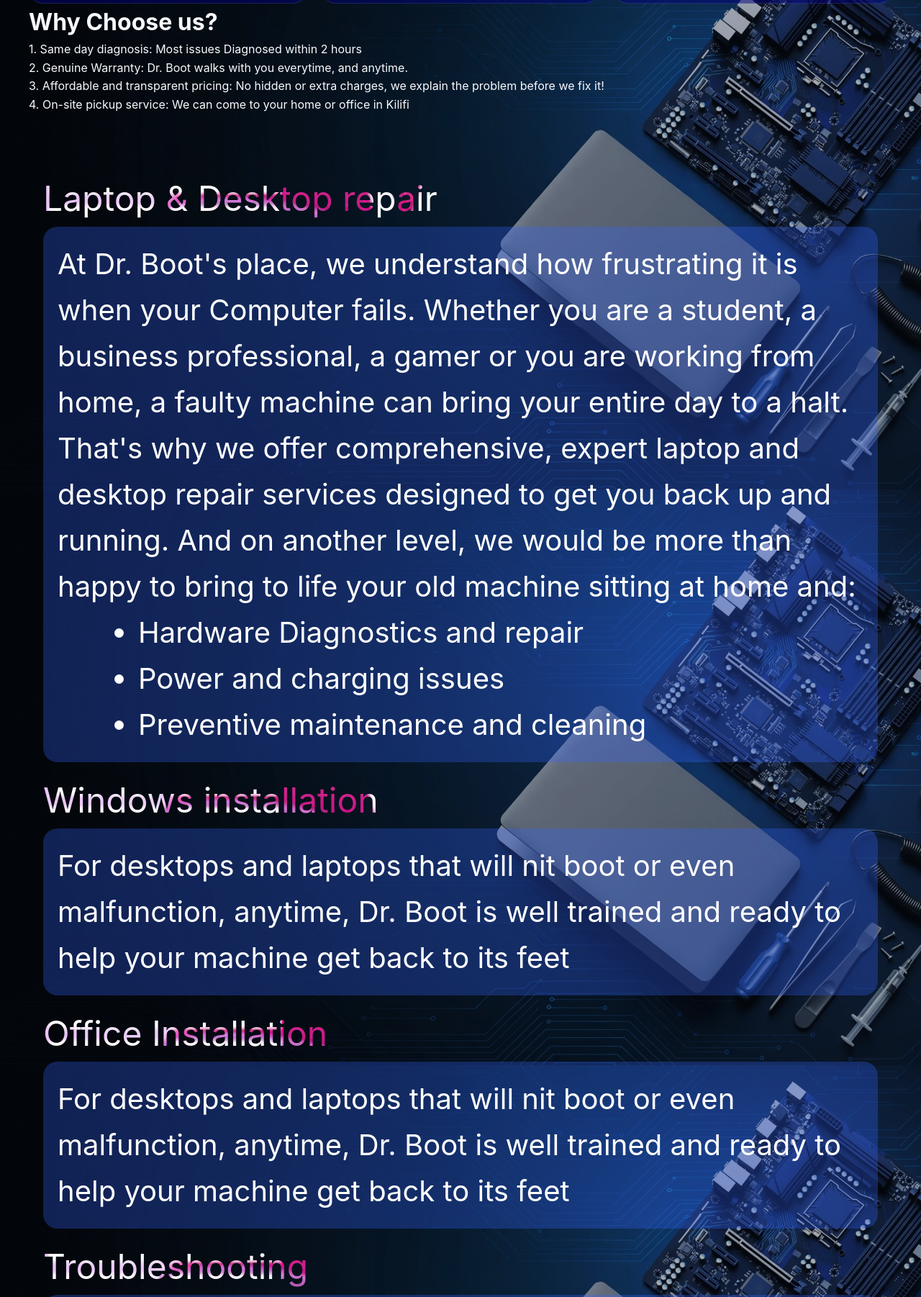
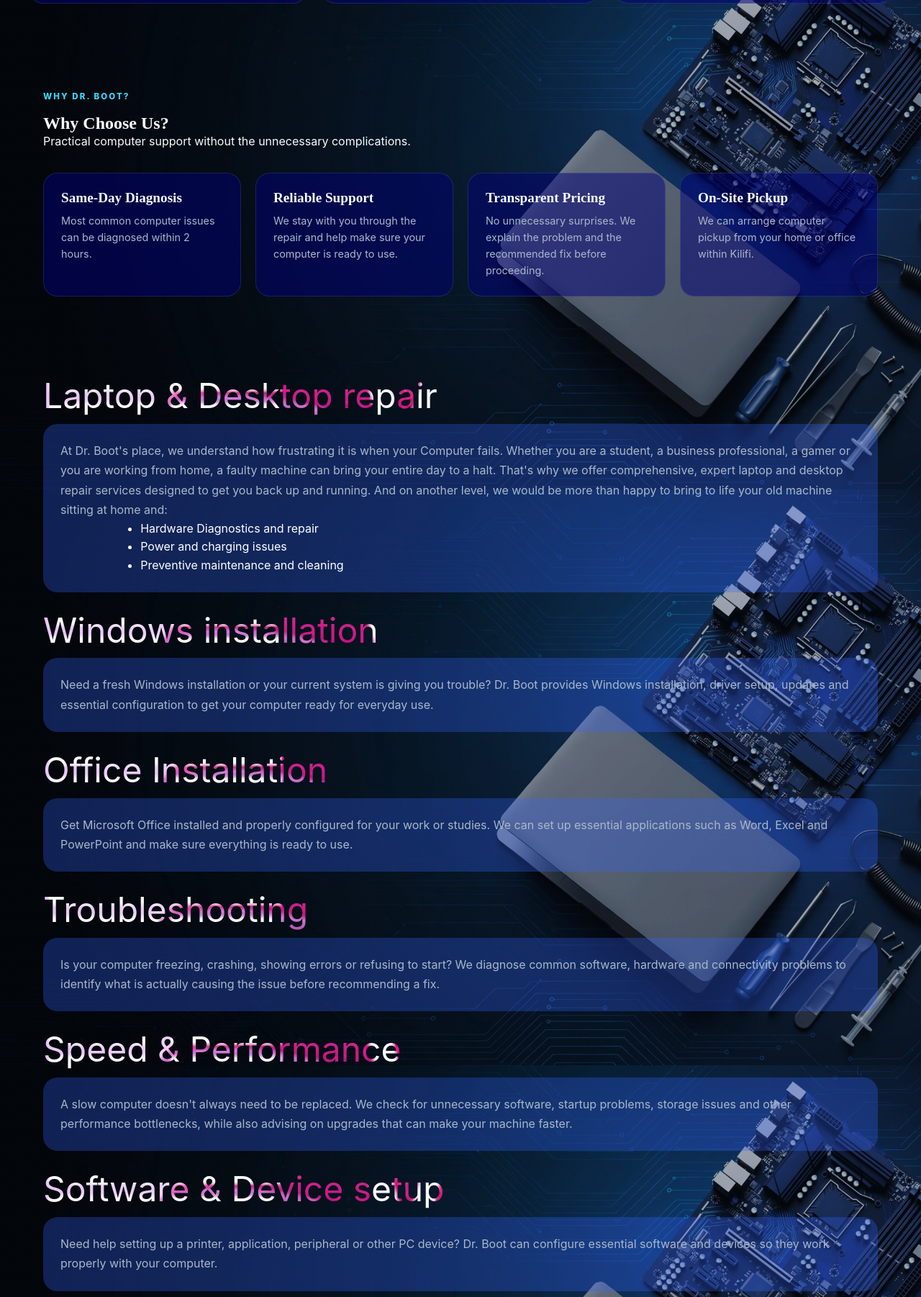
Before and after one commit to waxdax42-crypto/Dr-Boot, a plain HTML site: page index.html in a window 1280 px wide. Shown: the part 1720-3522 px from the top of the page at 72% size. Drawn offline with Linux system fonts and the light colour scheme.

Commit message:
Add files via upload
almost last touches

```diff
--- a/index.html
+++ b/index.html
@@ -124,14 +124,19 @@
 </div>
 </section>
 
-<div class="about" id="about">
-	<h1>Why Choose us?</h1>
-	<p>1. Same day diagnosis: Most issues Diagnosed within 2 hours</p>
-	<p>2. Genuine Warranty: Dr. Boot walks with you everytime, and anytime.</p>
-	<p>3. Affordable and transparent pricing: No hidden or extra charges, we explain the problem before we fix it!</p>
-	<p>4. On-site pickup service: We can come to your home or office in Kilifi</p>
-
-</div>
+<section class="about" id="about">
+    <div class="section-heading">
+        <div class="eyebrow">WHY DR. BOOT?</div>
+        <h2>Why Choose Us?</h2>
+        <p>Practical computer support without the unnecessary complications.</p>
+    </div>
+    <div class="about-grid">
+        <div class="about-card"><h3>Same-Day Diagnosis</h3><p>Most common computer issues can be diagnosed within 2 hours.</p></div>
+        <div class="about-card"><h3>Reliable Support</h3><p>We stay with you through the repair and help make sure your computer is ready to use.</p></div>
+        <div class="about-card"><h3>Transparent Pricing</h3><p>No unnecessary surprises. We explain the problem and the recommended fix before proceeding.</p></div>
+        <div class="about-card"><h3>On-Site Pickup</h3><p>We can arrange computer pickup from your home or office within Kilifi.</p></div>
+    </div>
+</section>
 
 <section class="explanation" id="explanation">
 <div class="topic">
@@ -159,17 +164,13 @@
 Windows installation
 </div>
 <div class="window" id="window">
-	<p>For desktops and laptops that will nit boot or even malfunction, anytime,
-	Dr. Boot is well trained and ready to help your machine get back to its feet</br>
-	</p>
+	<p>Need a fresh Windows installation or your current system is giving you trouble? Dr. Boot provides Windows installation, driver setup, updates and essential configuration to get your computer ready for everyday use.</p>
 </div>
 <div class="topic">
 Office Installation
 </div>
 <div class="m365" id="m365">
-	<p>For desktops and laptops that will nit boot or even malfunction, anytime,
-	Dr. Boot is well trained and ready to help your machine get back to its feet</br>
-	</p>
+	<p>Get Microsoft Office installed and properly configured for your work or studies. We can set up essential applications such as Word, Excel and PowerPoint and make sure everything is ready to use.</p>
 </div>
 
 
@@ -178,27 +179,21 @@
 </div>
 <div class="problem" id="problem">
 
-	<p>For desktops and laptops that will nit boot or even malfunction, anytime,
-	Dr. Boot is well trained and ready to help your machine get back to its feet</br>
-	</p>
+	<p>Is your computer freezing, crashing, showing errors or refusing to start? We diagnose common software, hardware and connectivity problems to identify what is actually causing the issue before recommending a fix.</p>
 </div>
 
 <div class="topic">
 Speed & Performance
 </div>
-<div class="performance" id="Performance">
-	<p>For desktops and laptops that will nit boot or even malfunction, anytime,
-	Dr. Boot is well trained and ready to help your machine get back to its feet</br>
-	</p>
+<div class="performance" id="performance">
+	<p>A slow computer doesn't always need to be replaced. We check for unnecessary software, startup problems, storage issues and other performance bottlenecks, while also advising on upgrades that can make your machine faster.</p>
 </div>
 
 <div class="topic">
 Software & Device setup
 </div>
 <div class="software" id="software">
-	<p>For desktops and laptops that will nit boot or even malfunction, anytime,
-	Dr. Boot is well trained and ready to help your machine get back to its feet</br>
-	</p>
+	<p>Need help setting up a printer, application, peripheral or other PC device? Dr. Boot can configure essential software and devices so they work properly with your computer.</p>
 </div>
 
 
--- a/style1.css
+++ b/style1.css
@@ -286,12 +286,12 @@
 }
 
 .explanation{
-	min-width: 80%;
-	margin-top: 60px;
-	background: transparent;
-	border-radius: 20px;
-	color: white;
-	padding: 20px;
+    width: 100%;
+    margin-top: 30px;
+    background: transparent;
+    border-radius: 20px;
+    color: white;
+    padding: 20px;
 }
 
 .topic{
@@ -313,62 +313,29 @@
 	padding-left: 10%;
 }
 
-.laptop{
-	min-width: 90%;
-	background: rgba(50,100,255, 0.3);
-	font-size: 40px;
-	padding: 20px;
-	border-radius: 20px;
-	margin: 0 0 15px;
+
+
+
+
+
+
+
+
+
+
+
+
+.laptop, .window, .m365, .problem, .performance, .software {
+    width: 100%; background: rgba(50,100,255,.3); padding: 24px; border-radius: 20px; margin: 0 0 15px;
 }
+.laptop p, .window p, .m365 p, .problem p, .performance p, .software p { color: var(--muted); font-size: 1rem; line-height: 1.7; }
 
-.window{
-	min-width: 90%;
-	background: rgba(50,100,255, 0.3);
-	font-size: 40px;
-	padding: 20px;
-	border-radius: 20px;
-	margin: 0 0 15px;
-
-}
-
-.m365{
-	min-width: 90%;
-	background: rgba(50,100,255, 0.3);
-	font-size: 40px;
-	padding: 20px;
-	border-radius: 20px;
-	margin: 0 0 15px;
-
-}
-
-.problem{
-	min-width: 90%;
-	background: rgba(50,100,255, 0.3);
-	font-size: 40px;
-	padding: 20px;
-	border-radius: 20px;
-	margin: 0 0 15px;
-
-}
-
-.performance{
-	min-width: 90%;
-	background: rgba(50,100,255, 0.3);
-	font-size: 40px;
-	padding: 20px;
-	border-radius: 20px;
-	margin: 0 0 15px;
-
-}
-
-.software{
-	min-width: 90%;
-	background: rgba(50,100,255, 0.3);
-	font-size: 40px;
-	padding: 20px;
-	border-radius: 20px;
-}
+.about { width:min(1180px,calc(100% - 40px)); margin:70px auto 0; padding:50px 0; }
+.about .section-heading { margin-bottom:30px; }
+.about-grid { display:grid; grid-template-columns:repeat(4,1fr); gap:20px; }
+.about-card { padding:24px; border:1px solid var(--line); border-radius:20px; background:rgba(0,0,123,.5); }
+.about-card h3 { font-size:1.2rem; margin-bottom:10px; }
+.about-card p { color:var(--muted); font-size:.9rem; line-height:1.6; }
 
 .cta{
 	width:min(1180px,calc(100% - 40px));
@@ -497,6 +464,9 @@
         width: 100%;
     }
 
+    .about { width:100%; }
+    .about-grid { grid-template-columns:repeat(2,1fr); }
+
     /* CTA */
     .cta {
         width: 100%;
@@ -605,10 +575,7 @@
     }
 
     /* Explanation */
-    .explanation {
-        padding: 15px 5px;
-        margin-top: 40px;
-    }
+    .explanation { padding:10px 5px; margin-top:0; }
 
     .topic {
         font-size: clamp(2rem, 8vw, 3.5rem);
@@ -661,12 +628,7 @@
         border-radius: 14px;
     }
 
-    .navbar2 {
-        width: 100%;
-        flex-wrap: wrap;
-        justify-content: center;
-        border-radius: 14px;
-    }
+    .navbar2 { width:100%; display:grid; grid-template-columns:1fr; justify-items:center; gap:10px; border-radius:14px; }
 
     .navbar2 nav {
         width: 100%;
@@ -682,10 +644,7 @@
         font-size: .82rem;
     }
 
-    .navbar2 .nav-call {
-        padding: 7px 12px;
-        font-size: .78rem;
-    }
+    .navbar2 .nav-call { display:inline-flex; align-items:center; justify-content:center; min-width:90px; padding:7px 12px; font-size:.78rem; }
 
     .brand {
 		display: flex;
@@ -755,17 +714,13 @@
         font-size: clamp(1.8rem, 10vw, 3rem);
     }
 
-    .laptop,
-    .window,
-    .m365,
-    .problem,
-    .performance,
-    .software {
-        width: 100%;
-        min-width: 0;
-        padding: 18px;
-        font-size: 20px;
-    }
+    .explanation { padding:10px 5px; margin-top:0; }
+    .laptop, .window, .m365, .problem, .performance, .software { width:100%; min-width:0; padding:18px; }
+    .laptop p, .window p, .m365 p, .problem p, .performance p, .software p { font-size:.9rem; line-height:1.65; }
+    .about { padding:35px 0; margin-top:30px; }
+    .about-grid { grid-template-columns:1fr; gap:15px; }
+    .about-card { padding:20px; }
+    .about-card p { font-size:.88rem; }
 
     /* CTA */
     .cta {
```
